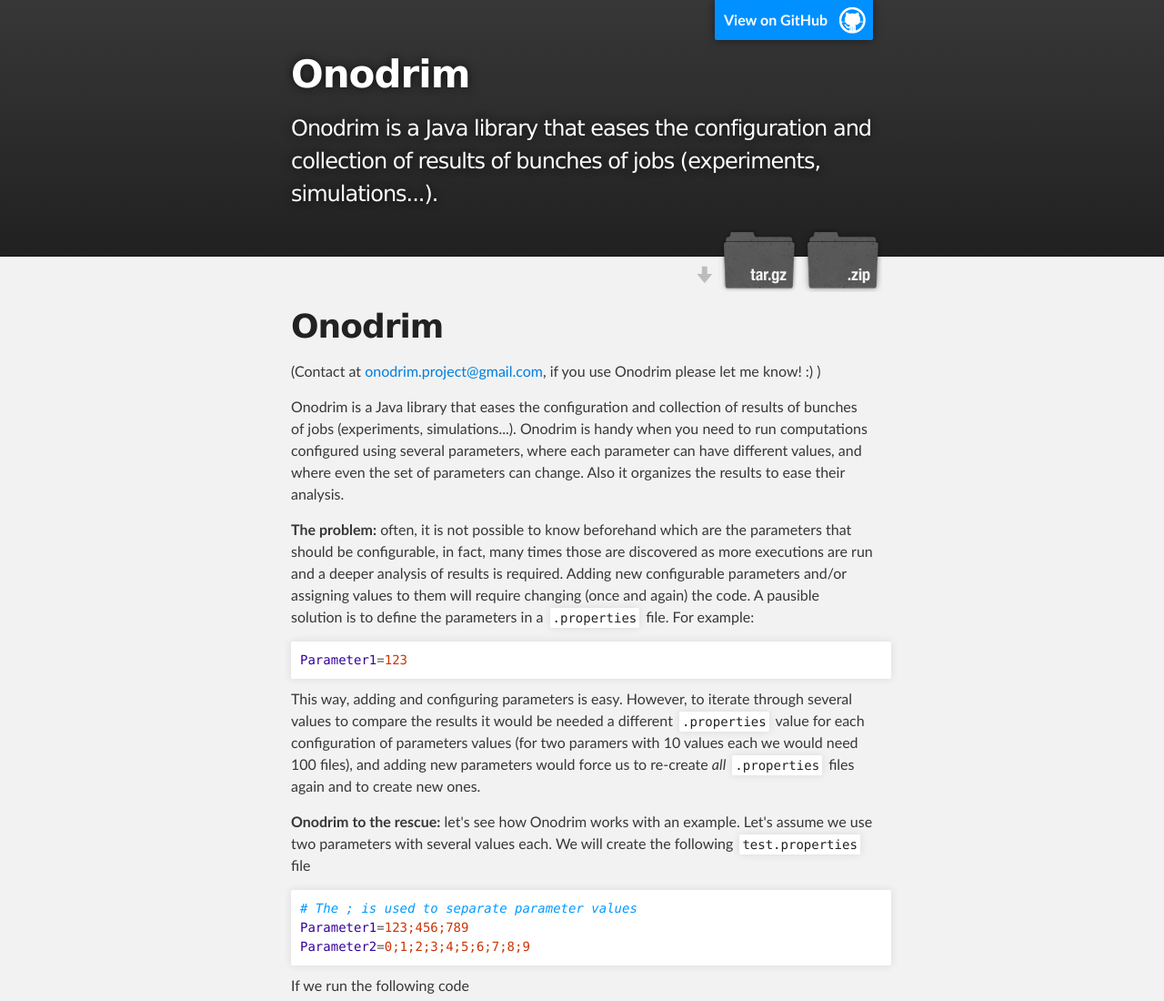
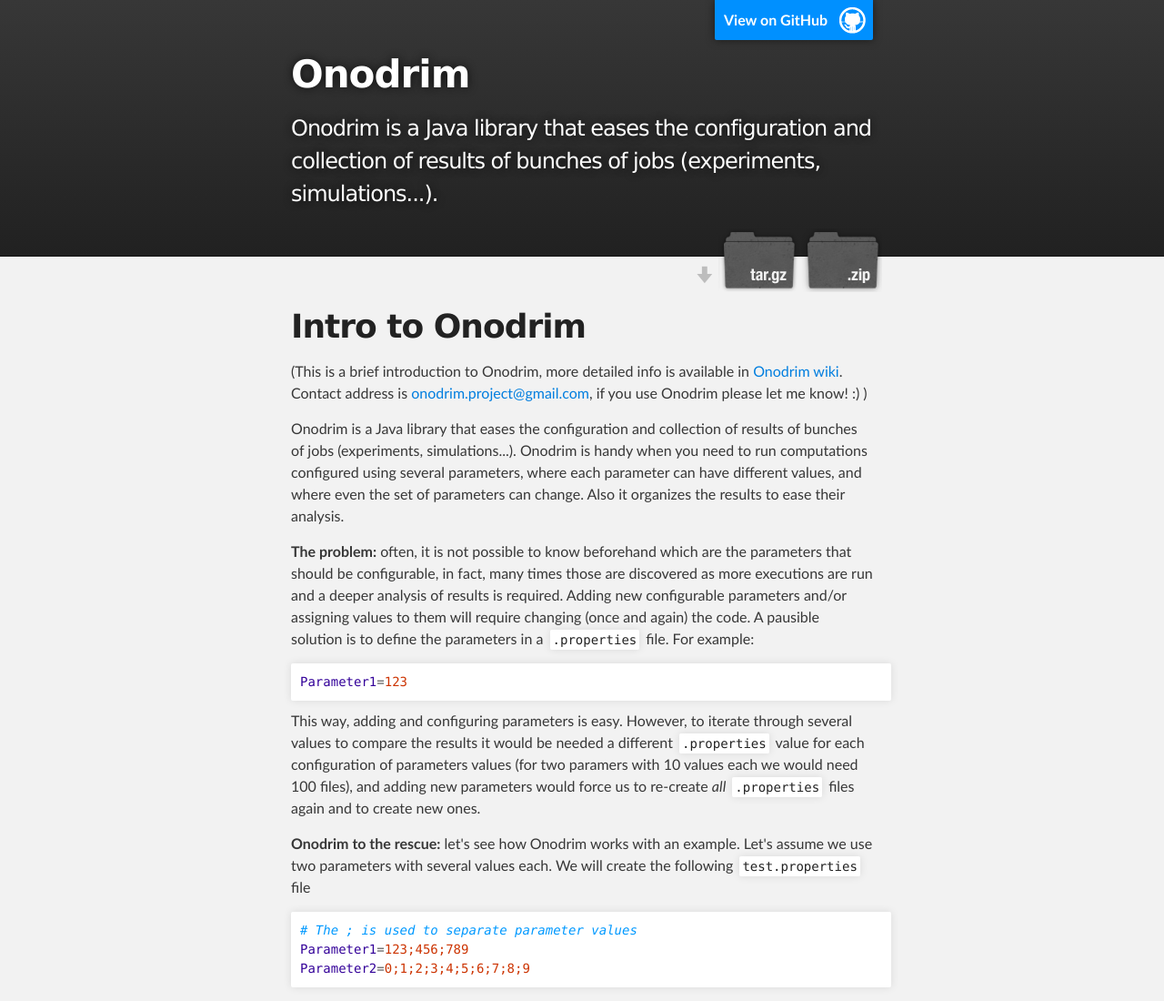
Before and after one commit to lrodero/onodrim, a plain HTML site: page index.html in a window 1280 px wide. Shown: the top 1100 px of the page at 91% size. Drawn offline with Linux system fonts and the light colour scheme.

```diff
--- a/index.html
+++ b/index.html
@@ -32,9 +32,10 @@
     <div id="main_content_wrap" class="outer">
       <section id="main_content" class="inner">
         <h1>
-<a name="onodrim" class="anchor" href="#onodrim"><span class="octicon octicon-link"></span></a>Onodrim</h1>
+<a name="intro-to-onodrim" class="anchor" href="#intro-to-onodrim"><span class="octicon octicon-link"></span></a>Intro to Onodrim</h1>
 
-<p>(Contact at <a href="mailto:onodrim.project@gmail.com">onodrim.project@gmail.com</a>, if you use Onodrim please let me know! :) )</p>
+<p>(This is a brief introduction to Onodrim, more detailed info is available in <a href="https://github.com/lrodero/onodrim/wiki">Onodrim wiki</a>. Contact address is
+ <a href="mailto:onodrim.project@gmail.com">onodrim.project@gmail.com</a>, if you use Onodrim please let me know! :) )</p>
 
 <p>Onodrim is a Java library that eases the configuration and collection of results of bunches of jobs (experiments, simulations...). Onodrim is handy when you need to run computations configured using several parameters, where each parameter can have different values, and where even the set of parameters can change. Also it organizes the results to ease their analysis.</p>
 
```
Also changed, not shown: params.json (+1 -1 lines).
